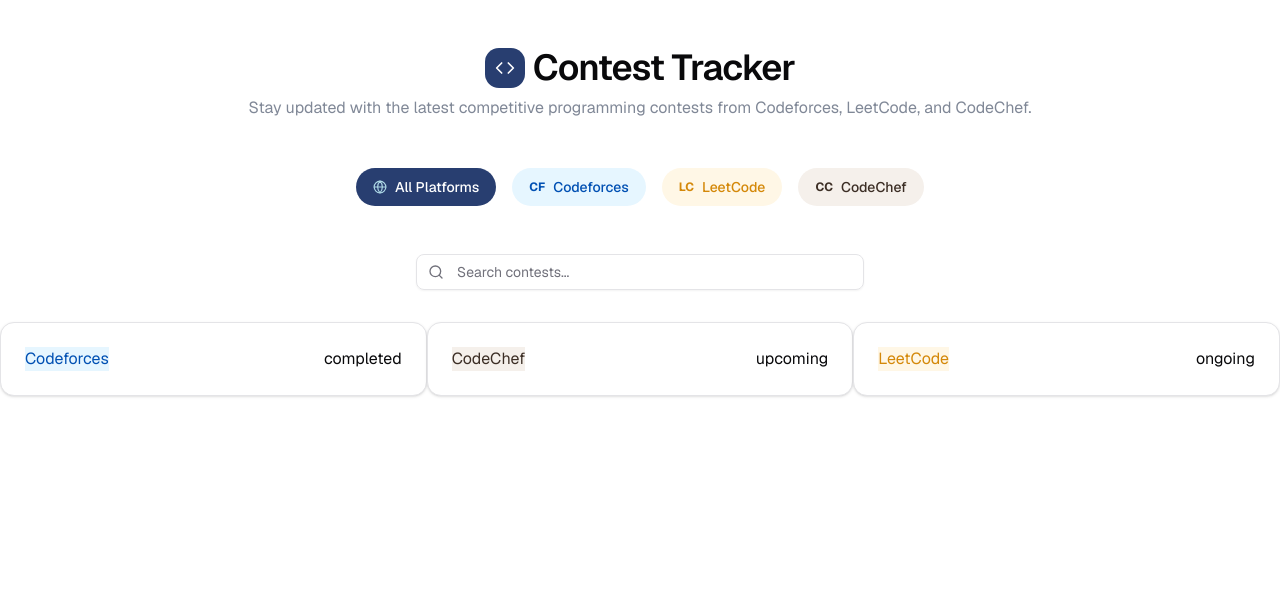
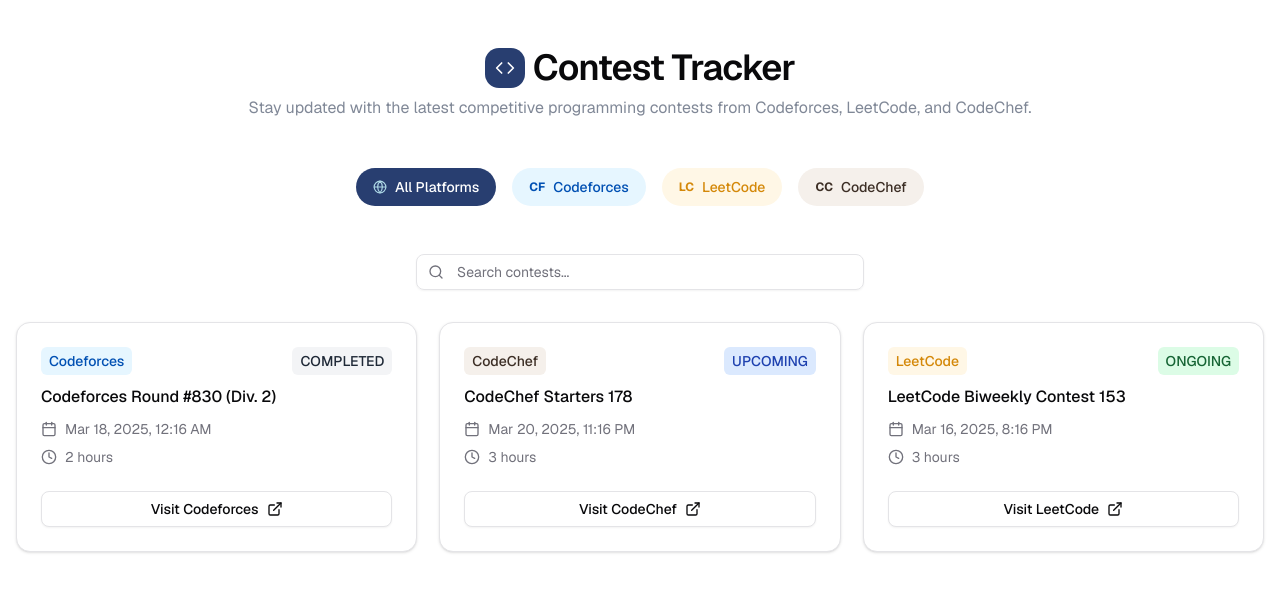
Before and after one commit to akshat-code21/contest-tracker, a Next.js app: page / in a window 1280 px wide. Shown: the top 592 px of the page. Built offline with nearby package versions, Linux system fonts and the light colour scheme.

Commit message:
contest cards ui ready

```diff
--- a/package.json
+++ b/package.json
@@ -9,6 +9,7 @@
     "lint": "next lint"
   },
   "dependencies": {
+    "@radix-ui/react-slot": "^1.1.2",
     "axios": "^1.8.3",
     "class-variance-authority": "^0.7.1",
     "clsx": "^2.1.1",
--- a/src/app/globals.css
+++ b/src/app/globals.css
@@ -13,6 +13,12 @@
   --color-lc-secondary: #fff7e6;
   --color-cc-secondary: #f5f0eb;
   --color-cc-primary: #3c2e25;
+  --color-upcoming-primary: #1e41af;
+  --color-upcoming-secondary: #dbe9fe;
+  --color-completed-primary: #1f2937;
+  --color-completed-secondary: #f3f4f6;
+  --color-ongoing-primary: #166434;
+  --color-ongoing-secondary: #dcfce6;
 }
 @theme inline {
   --color-background: var(--background);
--- a/src/components/ContestCard.tsx
+++ b/src/components/ContestCard.tsx
@@ -1,3 +1,4 @@
+import { cn } from "@/lib/utils";
 import {
   Card,
   CardHeader,
@@ -6,6 +7,9 @@ import {
   CardDescription,
   CardContent,
 } from "./ui/card";
+import { Calendar, Clock } from "lucide-react";
+import { Button } from "./ui/button";
+import { ExternalLink } from "lucide-react";
 interface Contest {
   id: string;
   platform: string;
@@ -57,19 +61,66 @@ export default function ContestCard() {
         return "bg-gray-200 text-gray-700";
     }
   };
+  const checkStatus = (status: string) => {
+    switch (status) {
+      case "upcoming":
+        return "bg-upcoming-secondary text-upcoming-primary";
+      case "completed":
+        return "bg-completed-secondary text-completed-primary";
+      case "ongoing":
+        return "bg-ongoing-secondary text-ongoing-primary";
+      default:
+        return "bg-gray-200 text-gray-700";
+    }
+  };
   return (
-    <div className="grid grid-cols-3">
+    <div className="grid grid-cols-3 gap-x-5.5 gap-y-5.5 px-4">
       {dummyContests.map((contest: Contest) => {
         return (
-          <Card key={contest.id}>
-            <CardHeader className="flex justify-between items-center">
-              <div
-                className={`${checkPlatform(contest.platform.toLowerCase())}`}
-              >
-                {contest.platform}
+          <Card key={contest.id} className="flex flex-col items-start w-full">
+            <CardHeader className="flex flex-col w-full">
+              <div className="flex justify-between items-center w-full">
+                <div
+                  className={cn(
+                    `${checkPlatform(contest.platform.toLowerCase())}`,
+                    "rounded-sm px-2 py-1 text-sm font-medium"
+                  )}
+                >
+                  {contest.platform}
+                </div>
+                <div
+                  className={cn(
+                    `${checkStatus(contest.status.toLowerCase())}`,
+                    "rounded-sm px-2 py-1 text-sm font-medium uppercase"
+                  )}
+                >
+                  {contest.status}
+                </div>
               </div>
-              <div>{contest.status}</div>
+              <CardTitle className="font-medium mt-2">{contest.name}</CardTitle>
+              <CardDescription className="mt-2 flex flex-col gap-y-2">
+                <div className="flex items-center gap-2">
+                  <div>
+                    <Calendar size={16} />
+                  </div>
+                  <div>{contest.startTime}</div>
+                </div>
+                <div className="flex items-center gap-2">
+                  <div>
+                    <Clock size={16} />
+                  </div>
+                  <div>{contest.duration}</div>
+                </div>
+              </CardDescription>
             </CardHeader>
+            <CardFooter className="w-full">
+              <Button variant={"outline"} className="w-full cursor-pointer">
+                Visit {contest.platform}
+                <span>
+                  <ExternalLink />
+                </span>
+              </Button>
+            </CardFooter>
           </Card>
         );
       })}
--- /dev/null
+++ b/src/components/ui/button.tsx
@@ -0,0 +1,59 @@
+import * as React from "react"
+import { Slot } from "@radix-ui/react-slot"
+import { cva, type VariantProps } from "class-variance-authority"
+
+import { cn } from "@/lib/utils"
+
+const buttonVariants = cva(
+  "inline-flex items-center justify-center gap-2 whitespace-nowrap rounded-md text-sm font-medium transition-all disabled:pointer-events-none disabled:opacity-50 [&_svg]:pointer-events-none [&_svg:not([class*='size-'])]:size-4 shrink-0 [&_svg]:shrink-0 outline-none focus-visible:border-ring focus-visible:ring-ring/50 focus-visible:ring-[3px] aria-invalid:ring-destructive/20 dark:aria-invalid:ring-destructive/40 aria-invalid:border-destructive",
+  {
+    variants: {
+      variant: {
+        default:
+          "bg-primary text-primary-foreground shadow-xs hover:bg-primary/90",
+        destructive:
+          "bg-destructive text-white shadow-xs hover:bg-destructive/90 focus-visible:ring-destructive/20 dark:focus-visible:ring-destructive/40 dark:bg-destructive/60",
+        outline:
+          "border bg-background shadow-xs hover:bg-accent hover:text-accent-foreground dark:bg-input/30 dark:border-input dark:hover:bg-input/50",
+        secondary:
+          "bg-secondary text-secondary-foreground shadow-xs hover:bg-secondary/80",
+        ghost:
+          "hover:bg-accent hover:text-accent-foreground dark:hover:bg-accent/50",
+        link: "text-primary underline-offset-4 hover:underline",
+      },
+      size: {
+        default: "h-9 px-4 py-2 has-[>svg]:px-3",
+        sm: "h-8 rounded-md gap-1.5 px-3 has-[>svg]:px-2.5",
+        lg: "h-10 rounded-md px-6 has-[>svg]:px-4",
+        icon: "size-9",
+      },
+    },
+    defaultVariants: {
+      variant: "default",
+      size: "default",
+    },
+  }
+)
+
+function Button({
+  className,
+  variant,
+  size,
+  asChild = false,
+  ...props
+}: React.ComponentProps<"button"> &
+  VariantProps<typeof buttonVariants> & {
+    asChild?: boolean
+  }) {
+  const Comp = asChild ? Slot : "button"
+
+  return (
+    <Comp
+      data-slot="button"
+      className={cn(buttonVariants({ variant, size, className }))}
+      {...props}
+    />
+  )
+}
+
+export { Button, buttonVariants }
```
Also changed, not shown: 1 other file (tests, documents, lock files or other folders).
